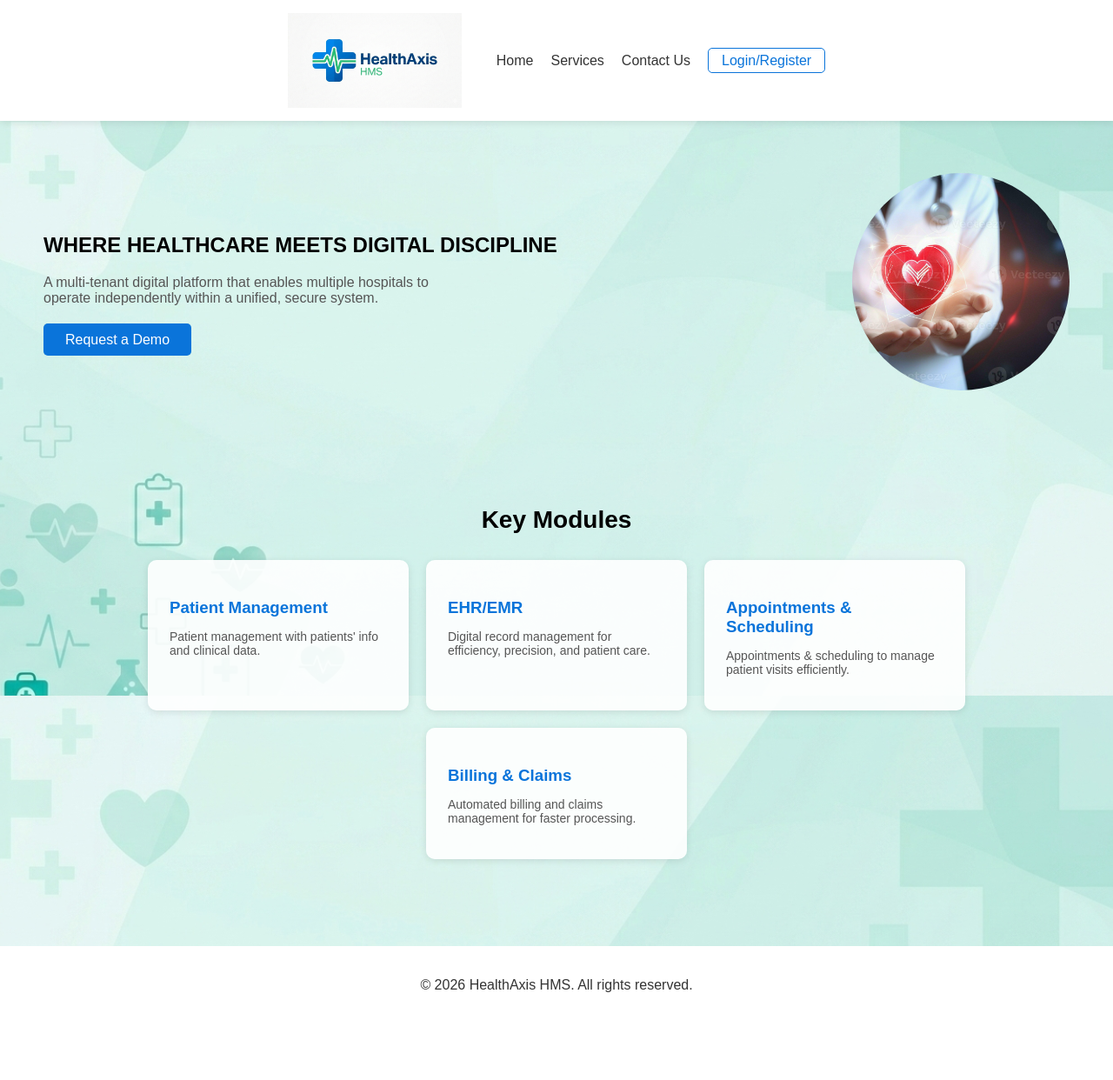
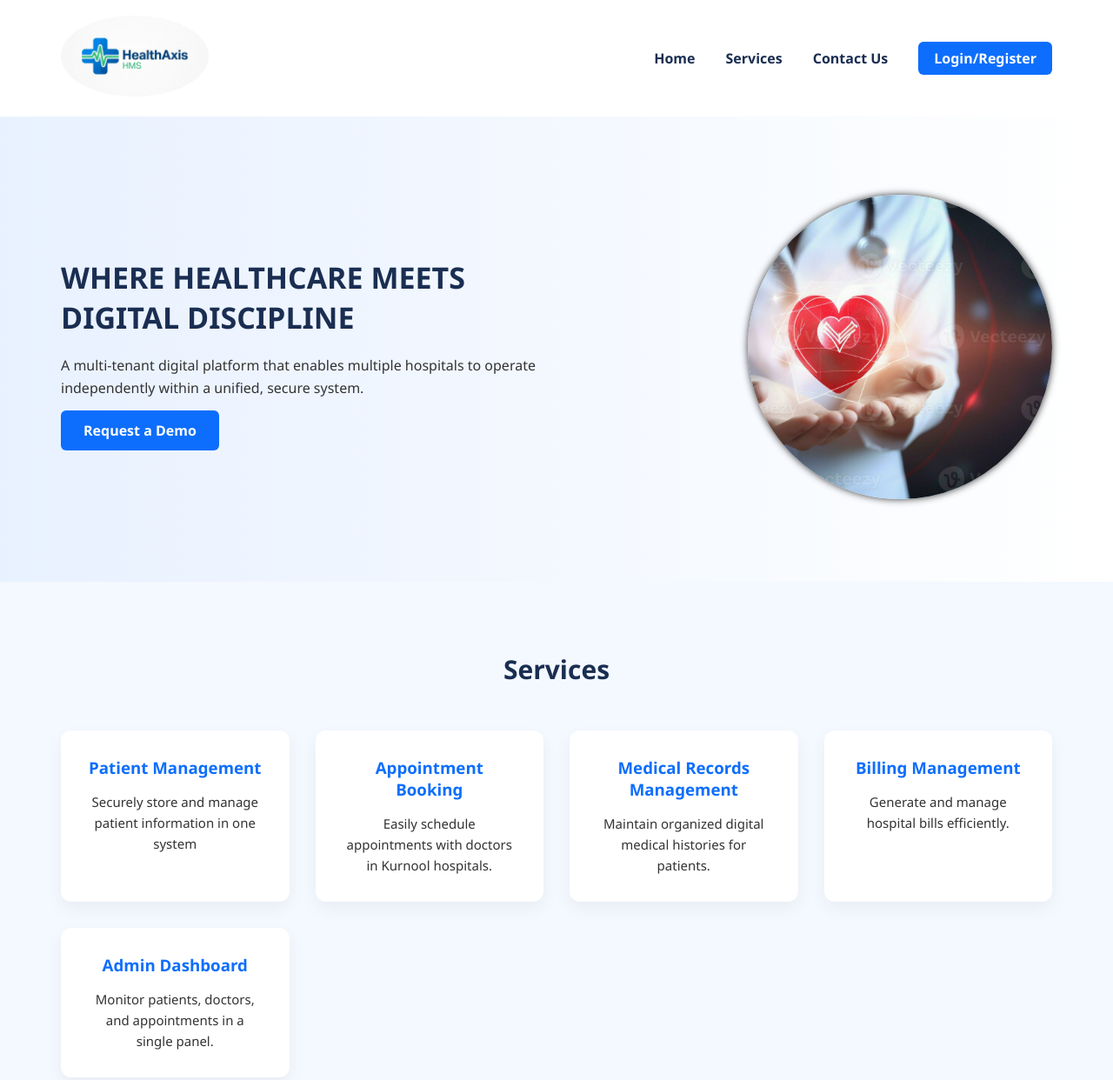
Before and after one commit to rekha2756/Hospital-Management-System, a plain HTML site: page frontend/index.html in a window 1280 px wide. Shown: the top 1242 px of the page at 87% size. Before the commit the page ends 1178 px from the top, so only its background shows below. Drawn offline with Linux system fonts and the light colour scheme.

Commit message:
changes made

```diff
--- /dev/null
+++ b/frontend/css/index.css
@@ -0,0 +1,176 @@
+*{
+    margin:0;
+    padding:0;
+    box-sizing:border-box;
+    font-family:'Segoe UI',sans-serif;
+}
+
+body{
+    background:#f4f8ff;
+    color:#333;
+}
+
+/* HEADER */
+header{
+    display:flex;
+    justify-content:space-between;
+    align-items:center;
+    padding:18px 70px;
+    background:#ffffff;
+    box-shadow:0 4px 12px rgba(0,0,0,0.05);
+}
+
+.logo-container img{
+    width:170px;
+    border: #084ec1;
+    border-radius: 50%;
+}
+
+nav ul{
+    display:flex;
+    list-style:none;
+    gap:35px;
+    align-items:center;
+}
+
+nav a{
+    text-decoration:none;
+    color:#1a2e52;
+    font-weight:600;
+    transition:0.3s ease;
+}
+
+nav a:hover{
+    color:#0d6efd;
+}
+
+.btn-contact{
+    background:#0d6efd;
+    color:#fff;
+    padding:8px 18px;
+    border-radius:6px;
+}
+
+.btn-contact:hover{
+    background:#084ec1;
+}
+
+/* HERO SECTION */
+.hero{
+    display:flex;
+    justify-content:space-between;
+    align-items:center;
+    padding:90px 70px;
+    background:linear-gradient(to right,#e8f1ff,#ffffff);
+}
+
+.hero-text{
+    max-width:550px;
+}
+
+.hero-text h2{
+    font-size:34px;
+    margin-bottom:20px;
+    color:#1a2e52;
+}
+
+.hero-text p{
+    line-height:1.6;
+    margin-bottom:25px;
+    font-size:16px;
+}
+
+.btn-primary{
+    background:#0d6efd;
+    color:#fff;
+    padding:12px 26px;
+    text-decoration:none;
+    border-radius:6px;
+    font-weight:bold;
+    transition:0.3s ease;
+}
+
+.btn-primary:hover{
+    background:#084ec1;
+}
+
+.hero-image img{
+    width:350px;
+    height:350px;
+    object-fit:cover;
+    border-radius:50%;
+    box-shadow:0 0 8px;
+    border:6px;
+}
+
+/* MODULES */
+.modules{
+    padding:80px 70px;
+    text-align:center;
+}
+
+.modules h2{
+    font-size:30px;
+    margin-bottom:50px;
+    color:#1a2e52;
+}
+
+.module-cards{
+    display:grid;
+    grid-template-columns:repeat(auto-fit,minmax(240px,1fr));
+    gap:30px;
+}
+
+.card{
+    background:#ffffff;
+    padding:30px;
+    border-radius:12px;
+    box-shadow:0 8px 20px rgba(0,0,0,0.05);
+    transition:0.3s ease;
+}
+
+.card:hover{
+    transform:translateY(-8px);
+}
+
+.card h3{
+    margin-bottom:15px;
+    color:#0d6efd;
+}
+
+.card p{
+    font-size:15px;
+    line-height:1.6;
+}
+
+/* FOOTER */
+footer{
+    background:#1a2e52;
+    color:#fff;
+    text-align:center;
+    padding:20px;
+    margin-top:40px;
+}
+
+/* RESPONSIVE */
+@media(max-width:900px){
+    .hero{
+        flex-direction:column;
+        text-align:center;
+    }
+
+    .hero-image img{
+        width:100%;
+        margin-top:30px;
+    }
+
+    header{
+        flex-direction:column;
+        gap:15px;
+    }
+
+    nav ul{
+        flex-wrap:wrap;
+        justify-content:center;
+    }
+}
--- a/frontend/css/style.css
+++ /dev/null
@@ -1,144 +0,0 @@
-body {
-    font-family: Arial, sans-serif;
-    margin: 0;
-    background: url("../images/indexbg.png") center/cover no-repeat fixed;
-}
-
-header {
-    display: flex;
-    justify-content: center;
-    align-items: center;
-    padding: 15px 50px;
-    background-color: #ffffff;
-    box-shadow: 0 2px 8px rgba(0,0,0,0.1);
-}
-
-.logo-container {
-    display: flex;
-    align-items: center;
-    gap: 10px;
-}
-
-.logo-container img {
-    width: 200px;
-    height: auto;
-}
-
-.logo-text {
-    font-weight: bold;
-    font-size: 20px;
-    color: #0a74da;
-}
-
-nav ul {
-    list-style: none;
-    display: flex;
-    gap: 20px;
-}
-
-nav a {
-    text-decoration: none;
-    color: #333;
-    font-weight: 500;
-}
-
-nav .btn-contact {
-    border: 1px solid #0a74da;
-    padding: 5px 15px;
-    border-radius: 5px;
-    color: #0a74da;
-}
-
-.hero {
-    display: flex;
-    align-items: center;
-    justify-content: space-between;
-    padding: 60px 50px;
-    background: transparent;
-}
-
-.hero-text h1 {
-    font-size: 32px;
-    color: #111;
-    margin-bottom: 15px;
-}
-
-.hero-text p {
-    font-size: 16px;
-    color: #555;
-    margin-bottom: 30px;
-    max-width: 500px;
-}
-
-.btn-primary {
-    background-color: #0a74da;
-    color: white;
-    padding: 10px 25px;
-    text-decoration: none;
-    border-radius: 5px;
-}
-
-.hero-image {
- width: 250px !important;
-  height: 250px !important;
-  min-width: 250px;
-  min-height: 250px;
-  max-width: 250px;
-  max-height: 250px;
-
-  border-radius: 50%;
-  overflow: hidden;
-
-  display: block;
-}
-
-.hero-image img {
-    width: 100%;
-  height: 100%;
-  object-fit: cover;
-  display: block;
-}
-
-.modules {
-    padding: 50px;
-    text-align: center;
-}
-
-.modules h2 {
-    font-size: 28px;
-    margin-bottom: 30px;
-}
-
-.module-cards {
-    display: flex;
-    justify-content: center;
-    gap: 20px;
-    flex-wrap: wrap;
-}
-
-.card {
-    background-color: rgba(255,255,255,0.9);
-    padding: 25px;
-    width: 250px;
-    border-radius: 10px;
-    box-shadow: 0 2px 8px rgba(0,0,0,0.1);
-    text-align: left;
-}
-
-.card h3 {
-    margin-bottom: 10px;
-    color: #0a74da;
-}
-
-.card p {
-    color: #555;
-    font-size: 14px;
-}
-
-footer {
-    background-color: #ffffff;
-    text-align: center;
-    padding: 20px;
-    color: #333;
-    margin-top: 50px;
-}
--- a/frontend/index.html
+++ b/frontend/index.html
@@ -1,7 +1,7 @@
 <!DOCTYPE html>
 <html lang="en">
 <head>
-    <link rel="stylesheet" href="css/style.css">
+    <link rel="stylesheet" href="css/index.css">
 </head>
 <body>
 
@@ -14,7 +14,7 @@
                 <li><a href="#">Home</a></li>
                 <li><a href="#">Services</a></li>
                 <li><a href="#">Contact Us</a></li>
-                <li><a href="#" class="btn-contact">Login/Register</a></li>
+                <li><a href="login.html" class="btn-contact">Login/Register</a></li>
             </ul>
         </nav>
     </header>
@@ -31,23 +31,30 @@
     </section>
 
     <section class="modules">
-        <h2>Key Modules</h2>
+        <h2>Services</h2>
         <div class="module-cards">
             <div class="card">
                 <h3>Patient Management</h3>
-                <p>Patient management with patients' info and clinical data.</p>
+                <p>Securely store and manage patient information in one system</p>
             </div>
             <div class="card">
-                <h3>EHR/EMR</h3>
-                <p>Digital record management for efficiency, precision, and patient care.</p>
+                <h3>Appointment Booking</h3>
+                <p>Easily schedule appointments with doctors in Kurnool hospitals.</p>
             </div>
             <div class="card">
-                <h3>Appointments & Scheduling</h3>
-                <p>Appointments & scheduling to manage patient visits efficiently.</p>
+                <h3>Medical Records Management</h3>
+                <p>Maintain organized digital medical histories for patients.
+</p>
             </div>
             <div class="card">
-                <h3>Billing & Claims</h3>
-                <p>Automated billing and claims management for faster processing.</p>
+                <h3>Billing Management</h3>
+                <p>Generate and manage hospital bills efficiently.
+</p>
+            </div>
+            <div class="card">
+                <h3>Admin Dashboard</h3>
+                <p>Monitor patients, doctors, and appointments in a single panel.
+</p>
             </div>
         </div>
     </section>
```
